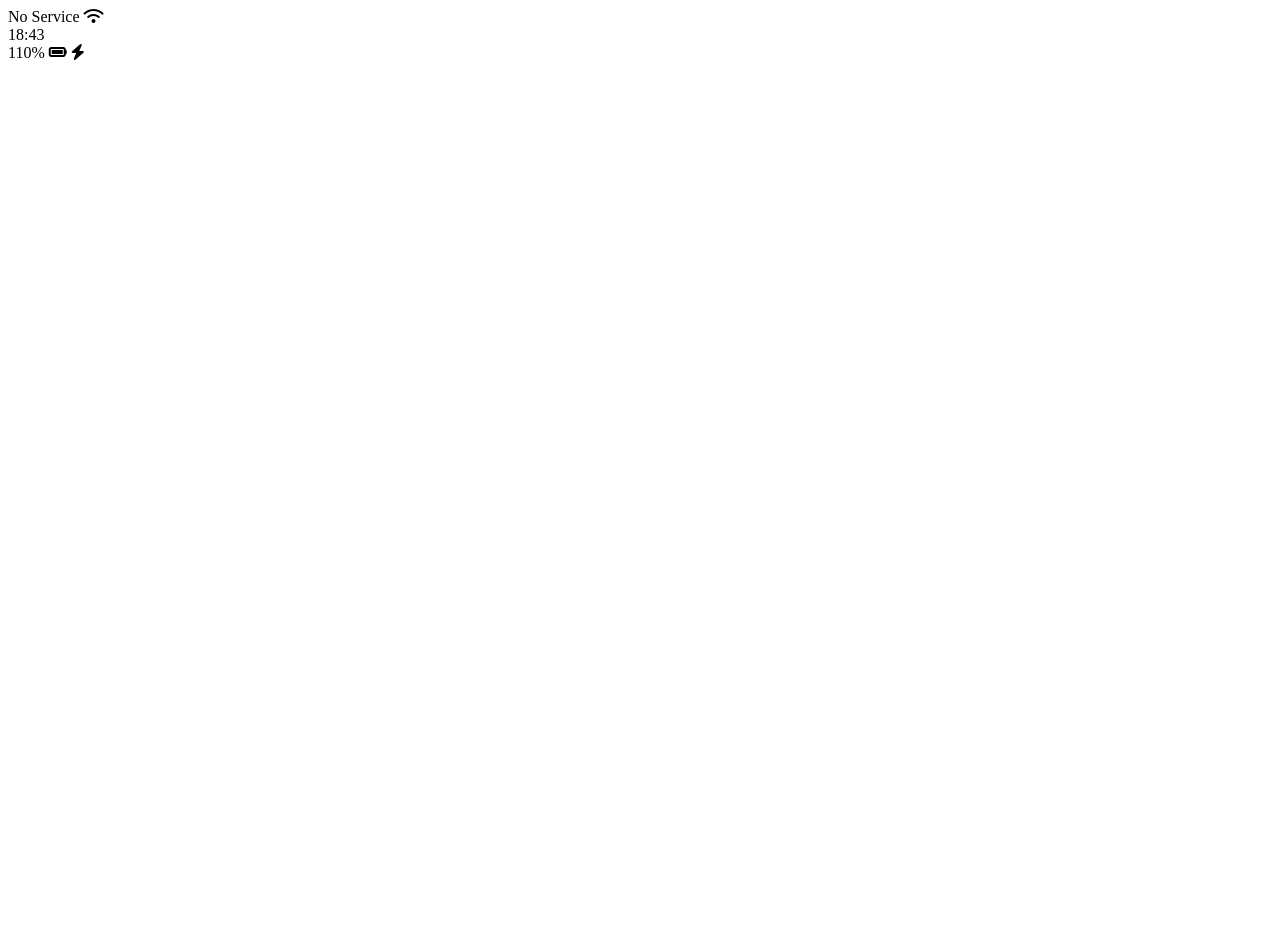
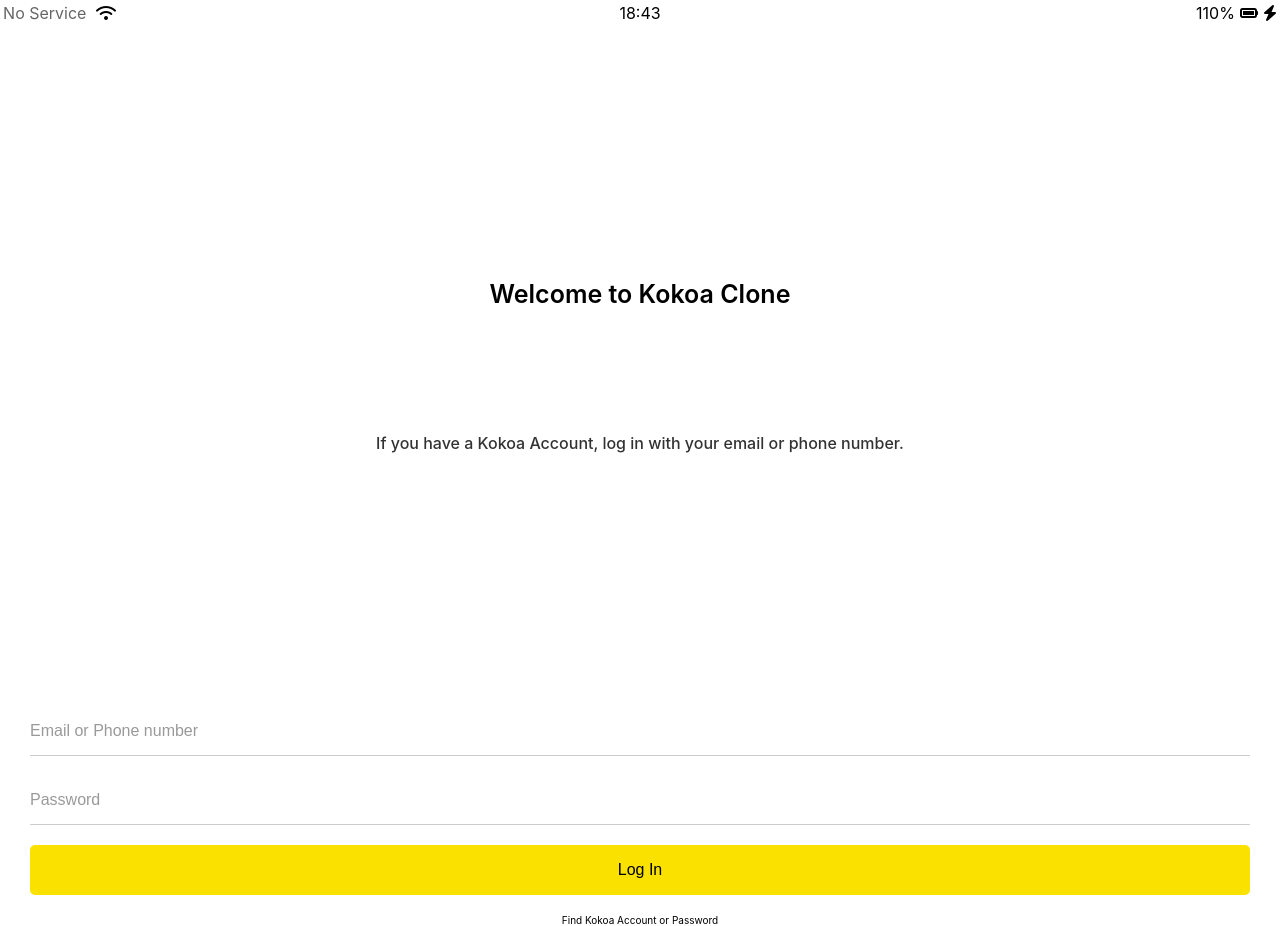
Before and after one commit to lightyy/Kokoa-Clone-2020, a plain HTML site: page index.html in a window 1280 px wide. Before the commit the page ends 800 px from the top, so only its background shows below. Drawn offline with Linux system fonts and the light colour scheme.

Commit message:
login page created

```diff
--- /dev/null
+++ b/css/components/status-bar.css
@@ -0,0 +1,24 @@
+.status-bar {
+  display: flex;
+  justify-content: center;
+  padding: 5px 3px;
+}
+.status-bar__column {
+  width: 33.33%;
+}
+.status-bar__column:first-child span {
+  margin-right: 5px;
+  opacity: 0.6;
+}
+.status-bar__column:nth-child(2) {
+  display: flex;
+  justify-content: center;
+}
+.status-bar__column:last-child {
+  display: flex;
+  justify-content: flex-end;
+  align-items: center;
+}
+.status-bar__column .fa-battery-full {
+  margin: 0px 5px;
+}
--- /dev/null
+++ b/css/reset.css
@@ -0,0 +1,124 @@
+html,
+body,
+div,
+span,
+applet,
+object,
+iframe,
+h1,
+h2,
+h3,
+h4,
+h5,
+h6,
+p,
+blockquote,
+pre,
+a,
+abbr,
+acronym,
+address,
+big,
+cite,
+code,
+del,
+dfn,
+em,
+img,
+ins,
+kbd,
+q,
+s,
+samp,
+small,
+strike,
+strong,
+sub,
+sup,
+tt,
+var,
+b,
+u,
+i,
+center,
+dl,
+dt,
+dd,
+ol,
+ul,
+li,
+fieldset,
+form,
+label,
+legend,
+table,
+caption,
+tbody,
+tfoot,
+thead,
+tr,
+th,
+td,
+article,
+aside,
+canvas,
+details,
+embed,
+figure,
+figcaption,
+footer,
+header,
+hgroup,
+menu,
+nav,
+output,
+ruby,
+section,
+summary,
+time,
+mark,
+audio,
+video {
+  margin: 0;
+  padding: 0;
+  border: 0;
+  font-size: 100%;
+  font: inherit;
+  vertical-align: baseline;
+}
+/* HTML5 display-role reset for older browsers */
+article,
+aside,
+details,
+figcaption,
+figure,
+footer,
+header,
+hgroup,
+menu,
+nav,
+section {
+  display: block;
+}
+body {
+  line-height: 1;
+}
+ol,
+ul {
+  list-style: none;
+}
+blockquote,
+q {
+  quotes: none;
+}
+blockquote:before,
+blockquote:after,
+q:before,
+q:after {
+  content: "";
+  content: none;
+}
+table {
+  border-collapse: collapse;
+  border-spacing: 0;
+}
--- /dev/null
+++ b/css/screens/login.css
@@ -0,0 +1,61 @@
+.welcome-header {
+  margin: 20% 0px;
+  text-align: center;
+  display: flex;
+  flex-direction: column;
+  align-items: center;
+}
+
+.welcome-header__title {
+  margin-bottom: 10%;
+  font-size: 25px;
+  font-weight: 600;
+}
+
+.welcome-header__text {
+  width: 70%;
+  font-size: 16px;
+  opacity: 0.8;
+  font-weight: 500;
+}
+
+#login-form input {
+  border: none;
+  padding: 15px 0px;
+  font-size: 16px;
+  margin-bottom: 20px;
+}
+
+#login-form {
+  display: flex;
+  flex-direction: column;
+  margin: 0 30px;
+}
+
+#login-form input::placeholder {
+  color: rgba(0, 0, 0, 0.4);
+}
+
+#login-form input:not([type="submit"]) {
+  border-bottom: 1px solid rgba(0, 0, 0, 0.2);
+  transition: border-color 0.3s ease-in-out;
+}
+
+#login-form input:focus {
+  outline: none;
+  border-color: var(--yellow);
+}
+
+#login-form input[type="submit"] {
+  background-color: var(--yellow);
+  cursor: pointer;
+  padding: 16px 0px;
+  border-radius: 5px;
+}
+
+#login-form a {
+  text-align: center;
+  text-decoration: none;
+  color: inherit;
+  font-size: 10px;
+}
--- /dev/null
+++ b/css/styles.css
@@ -0,0 +1,73 @@
+@import "reset.css";
+@import "variable.css";
+
+@import "components/status-bar.css";
+
+@import "screens/login.css";
+
+body {
+  font-family: -apple-system, BlinkMacSystemFont, "Segoe UI", Roboto, Oxygen,
+    Ubuntu, Cantarell, "Open Sans", "Helvetica Neue", sans-serif;
+}
+
+.welcome-header {
+  margin: 20% 0px;
+  text-align: center;
+  display: flex;
+  flex-direction: column;
+  align-items: center;
+}
+
+.welcome-header__title {
+  margin-bottom: 10%;
+  font-size: 25px;
+  font-weight: 600;
+}
+
+.welcome-header__text {
+  width: 70%;
+  font-size: 16px;
+  opacity: 0.8;
+  font-weight: 500;
+}
+
+#login-form input {
+  border: none;
+  padding: 15px 0px;
+  font-size: 16px;
+  margin-bottom: 20px;
+}
+
+#login-form {
+  display: flex;
+  flex-direction: column;
+  margin: 0 30px;
+}
+
+#login-form input::placeholder {
+  color: rgba(0, 0, 0, 0.4);
+}
+
+#login-form input:not([type="submit"]) {
+  border-bottom: 1px solid rgba(0, 0, 0, 0.2);
+  transition: border-color 0.3s ease-in-out;
+}
+
+#login-form input:focus {
+  outline: none;
+  border-color: var(--yellow);
+}
+
+#login-form input[type="submit"] {
+  background-color: var(--yellow);
+  cursor: pointer;
+  padding: 16px 0px;
+  border-radius: 5px;
+}
+
+#login-form a {
+  text-align: center;
+  text-decoration: none;
+  color: inherit;
+  font-size: 10px;
+}
--- /dev/null
+++ b/css/variable.css
@@ -0,0 +1,3 @@
+:root {
+  --yellow: #fae100;
+}
--- a/index.html
+++ b/index.html
@@ -1,9 +1,10 @@
 <!DOCTYPE html>
-<html lang="en">
+<html lang="kr">
   <head>
+    <link rel="stylesheet" href="css/styles.css" />
     <meta charset="UTF-8" />
     <meta name="viewport" content="width=device-width, initial-scale=1.0" />
-    <title>Welcome to KokoaaTalk</title>
+    <title>Welcome to Kokoa Clone</title>
   </head>
   <body>
     <div class="status-bar">
@@ -20,6 +21,20 @@
         <i class="fas fa-bolt"></i>
       </div>
     </div>
+
+    <header class="welcome-header">
+      <h1 class="welcome-header__title">Welcome to Kokoa Clone</h1>
+      <p class="welcome-header__text">
+        If you have a Kokoa Account, log in with your email or phone number.
+      </p>
+    </header>
+
+    <form id="login-form" action="friends.html" method="get">
+      <input name="username" type="text" placeholder="Email or Phone number" />
+      <input name="password" type="password" placeholder="Password" />
+      <input type="submit" value="Log In" />
+      <a href="#">Find Kokoa Account or Password</a>
+    </form>
     <script
       src="https://kit.fontawesome.com/6478f529f2.js"
       crossorigin="anonymous"
```
Also changed, not shown: friends.html (added, +1 -0 lines).
